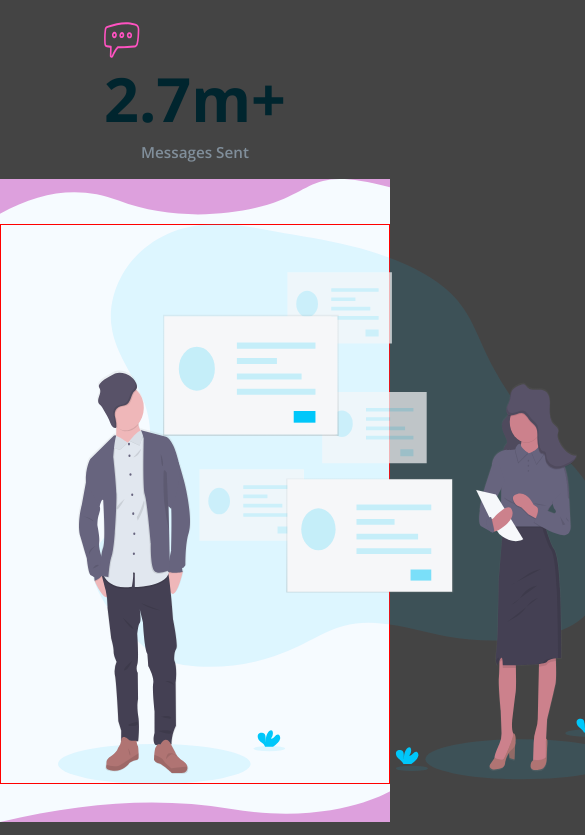
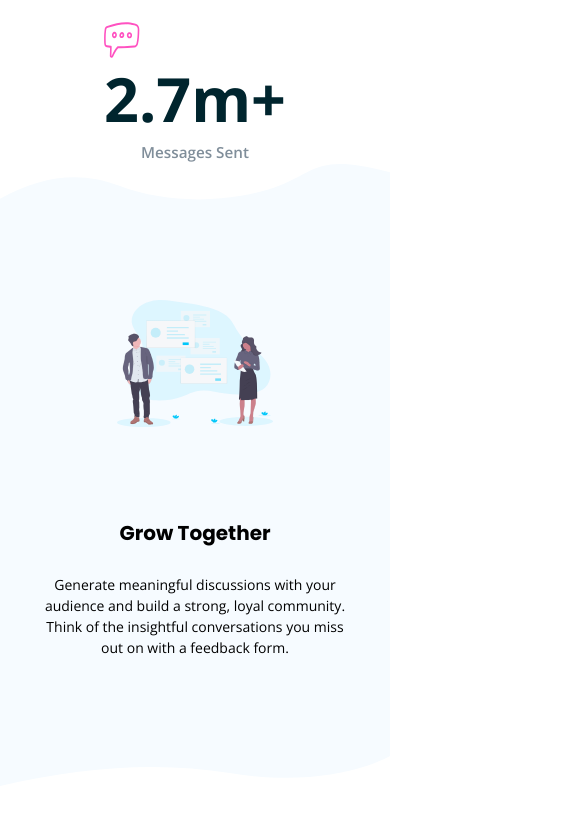
Before and after one commit to LuisVera1/FrontendMentor-Huddle-landing-curve-sections, a React (Vite) app: page / in a window 390 px wide. Shown: the part 1156-1991 px from the top of the page, 585 px wide, since content can reach past the window. Built offline with nearby package versions, Linux system fonts and the light colour scheme.

Commit message:
Stylized features section
Add styles to features section, sizes for images and sections, working on responsive design

```diff
--- a/src/App.css
+++ b/src/App.css
@@ -32,13 +32,7 @@ Open Sans 400, 600, 700
 */
 
 body {
-	background-color: #444;
+	background-color: #fff;
 	font-family: 'Open sans';
 	min-height: 100vh;
-	/* overflow: hidden; */
 }
-
-/* temp */
-main {
-	background-color: white;
-}
--- a/src/components/Features/Features.jsx
+++ b/src/components/Features/Features.jsx
@@ -1,49 +1,44 @@
 import './features.css'
 
 export const Features = () => {
-
-  //TODO: add container to maximum 1440px
-  //TODO: adjust curves
 
   return (
     <>
       <article>
         <img className='features-top-img' src="/bg-section-top-desktop-1.svg" alt="wave" />
-        <div className="features__container">
+        <div className="features__container container-height-1">
           <div className="features__text">
             <h3 className='features__title'>Grow Together</h3>
             <p className='features__description'>Generate meaningful discussions with your audience and build a strong, loyal community.
               Think of the insightful conversations you miss out on with a feedback form.</p>
           </div>
-          <img src="/illustration-grow-together.svg" width="560px" height="560px" alt="grow together" />
+          <img className='features__img' src="/illustration-grow-together.svg" width="517px" height="423px" alt="grow together" />
         </div>
         <img className='features-bottom-img' src="bg-section-bottom-desktop-1.svg" alt="wave" />
       </article>
 
       <article>
-        {/* <img className='features-top-img' src="/bg-section-top-desktop-1.svg" alt="wave" /> */}
-        <div className="features__container features__container--reverse">
+        <div className="features__container features__container--reverse container-height-2">
           <div className="features__text">
             <h3 className='features__title'>Flowing Conversations</h3>
             <p className='features__description'>You wouldn't paginate a conversation in real life, so why do it online? Our threads have
               just-in-time loading for a more natural flow.</p>
           </div>
-          <img src="/illustration-flowing-conversation.svg" width="560px" height="560px" alt="grow together" />
+          <img className='features__img' src="/illustration-flowing-conversation.svg" width="531px" height="378px" alt="grow together" />
         </div>
-        {/* <img className='features-bottom-img' src="bg-section-bottom-desktop-1.svg" alt="wave" /> */}
       </article>
 
       <article>
-        {/* <img className='features-top-img' src="/bg-section-top-desktop-1.svg" alt="wave" /> */}
-        <div className="features__container">
+        <img className='features-bottom-img' src="bg-section-top-desktop-2.svg" alt="wave" />
+        <div className="features__container container-height-3">
           <div className="features__text">
             <h3 className='features__title'>Your Users</h3>
             <p className='features__description'>It takes no time at all to integrate Huddle with your app's authentication solution. This means,
               once signed in to your app, your users can start chatting immediately.</p>
           </div>
-          <img src="/illustration-your-users.svg" width="560px" height="560px" alt="grow together" />
+          <img className='features__img' src="/illustration-your-users.svg" width="534px" height="404px" alt="grow together" />
         </div>
-        {/* <img className='features-bottom-img' src="bg-section-bottom-desktop-1.svg" alt="wave" /> */}
+        <img className='features-bottom-img' src="bg-section-bottom-desktop-2.svg" alt="wave" />
       </article>
     </>
   )
--- a/src/components/Features/features.css
+++ b/src/components/Features/features.css
@@ -1,30 +1,47 @@
-article {
-	background-color: plum;
-	margin-top: 15px;
-}
+/* article {
+	background-color: #fff;
+} */
+
+/*TODO add margins in responsive desing*/
+/*TODO add size to image in responsive desing*/
 
 .features__container {
 	background-color: #f6fbff;
-	height: 560px;
-	border: 1px solid red;
 	display: flex;
 	align-items: center;
 	justify-content: center;
 	gap: 100px;
+	max-width: 1440px;
+	margin: 0 auto;
 }
 
 .features__container--reverse {
 	flex-direction: row-reverse;
+	background-color: #fff;
+}
+
+.container-height-1 {
+	height: 539.81px;
+}
+
+.container-height-2 {
+	height: 693px;
+}
+
+.container-height-3 {
+	height: 511.19px;
 }
 
 .features-top-img,
 .features-bottom-img {
 	display: block;
 	width: 100%;
+	max-width: 1440px;
+	margin: 0 auto;
 }
 
 .features__text {
-	width: 520px;
+	max-width: 520px;
 }
 
 .features__title {
@@ -37,3 +54,42 @@ article {
 	line-height: 1.5rem;
 	margin-top: 26px;
 }
+
+@media (max-width: 1200px) {
+	.features__container {
+		justify-content: space-evenly;
+		gap: 0;
+	}
+
+	.features__text {
+		width: 50%;
+	}
+
+	.features__img {
+		width: 40%;
+		height: auto;
+	}
+}
+
+@media (max-width: 600px) {
+	.features__container,
+	.features__container--reverse {
+		flex-direction: column-reverse;
+	}
+
+	.features__text {
+		width: 81.33%;
+	}
+
+	.features__title {
+		font-size: 1.25rem;
+		line-height: 1.875rem;
+		text-align: center;
+	}
+
+	.features__description {
+		font-size: 0.875rem;
+		line-height: 1.3125rem;
+		text-align: center;
+	}
+}
--- a/src/components/Nav/nav.css
+++ b/src/components/Nav/nav.css
@@ -1,5 +1,7 @@
 nav {
 	background-color: white;
+	max-width: 1440px;
+	margin: 0 auto;
 }
 
 .nav-container {
--- a/src/components/Statistics/statistics.css
+++ b/src/components/Statistics/statistics.css
@@ -2,7 +2,7 @@
 	align-items: center;
 	display: flex;
 	justify-content: space-between;
-	margin: 120px auto 0 auto;
+	margin: 120px auto 133px auto;
 	max-width: 918px;
 	padding: 0 20px;
 }
@@ -37,6 +37,7 @@
 	.statistics-section {
 		flex-direction: column;
 		gap: 88px;
+		margin: 120px auto 0 auto;
 	}
 }
 
```
